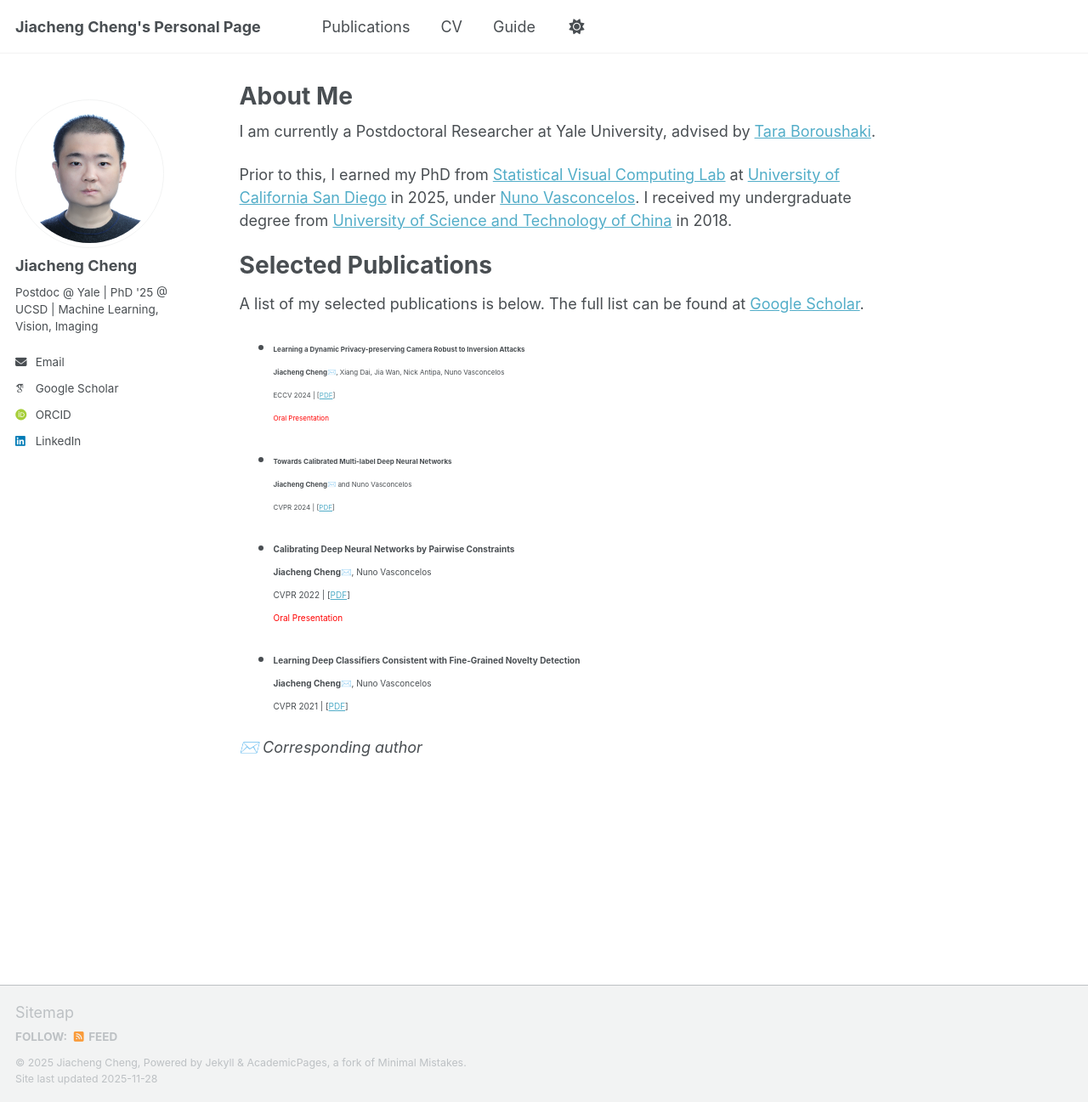
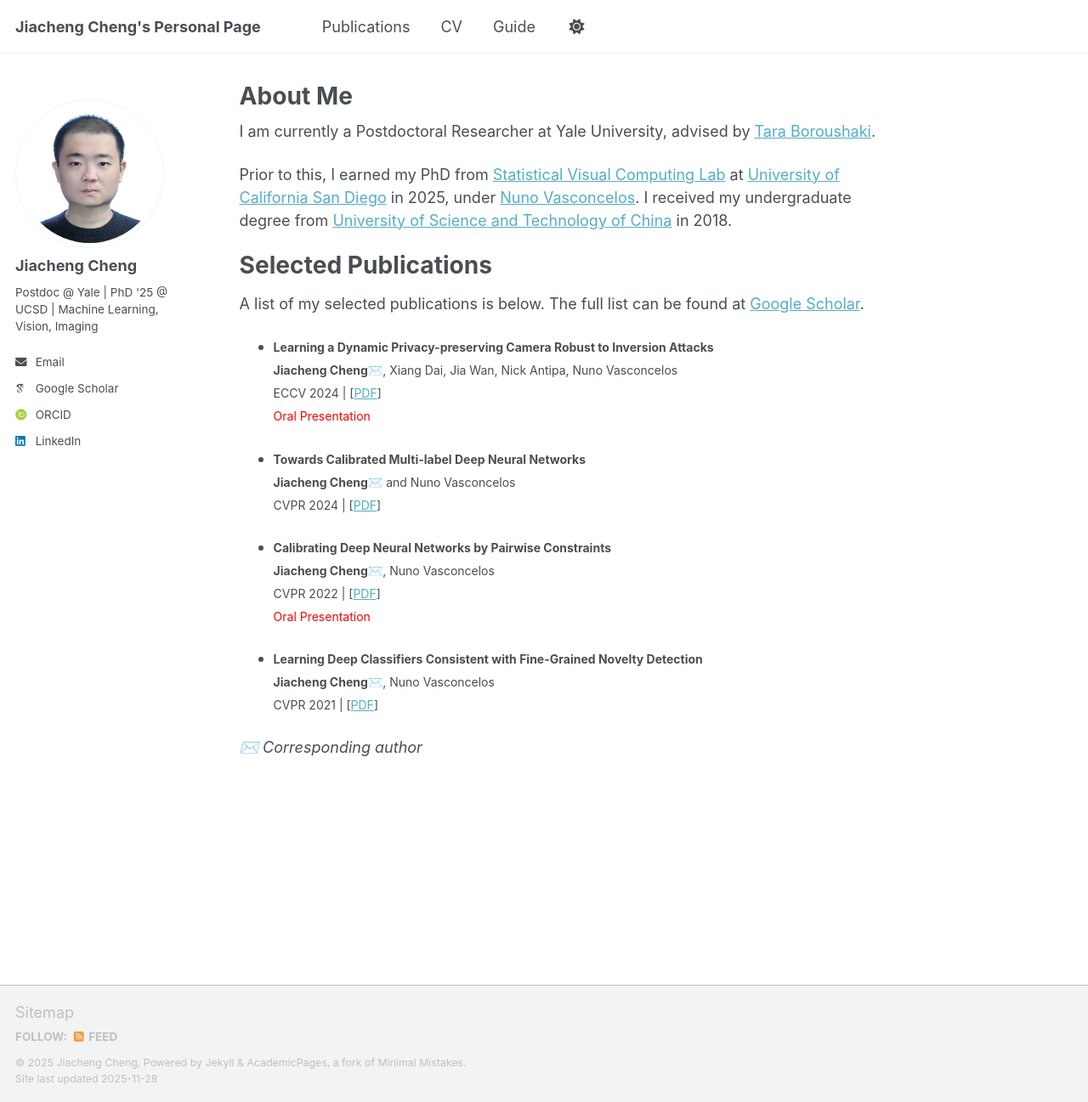
Before and after one commit to JiachengCheng96/JiachengCheng96.github.io, a Jekyll site: the page built from _pages/about.md, in a window 1280 px wide and 1297 px high. Shown: the whole window at 85% size. Built offline with Jekyll 4.4.1, drawn with Linux system fonts in a browser that asks for light colours; some web fonts are replaced; a script that is not in the unit is left out.

Commit message:
Update about.md

```diff
--- a/_pages/about.md
+++ b/_pages/about.md
@@ -17,24 +17,24 @@ Prior to this, I earned my PhD from  [Statistical Visual Computing Lab](http://w
 
 A list of my selected publications is below. The full list can be found at [Google Scholar](https://scholar.google.com/citations?user=bWqc6Z8AAAAJ&hl).
 
-- <span style="font-size:8px;"> **Learning a Dynamic Privacy-preserving Camera Robust to Inversion Attacks**<br>
+- <span style="font-size:14px;"> **Learning a Dynamic Privacy-preserving Camera Robust to Inversion Attacks**<br>
 **Jiacheng Cheng**✉️, Xiang Dai, Jia Wan, Nick Antipa, Nuno Vasconcelos<br>
 ECCV 2024 | [[PDF](#)]<br>
 <span style="color:red;">Oral Presentation</span>
 </span>
 
-- <span style="font-size:8px;"> **Towards Calibrated Multi-label Deep Neural Networks**<br>
+- <span style="font-size:14px;"> **Towards Calibrated Multi-label Deep Neural Networks**<br>
 **Jiacheng Cheng**✉️ and Nuno Vasconcelos<br>
 CVPR 2024 | [[PDF](#)]
 </span>
 
-- <span style="font-size:10px;"> **Calibrating Deep Neural Networks by Pairwise Constraints**<br>
+- <span style="font-size:14px;"> **Calibrating Deep Neural Networks by Pairwise Constraints**<br>
 **Jiacheng Cheng**✉️, Nuno Vasconcelos<br>
 CVPR 2022 | [[PDF](#)]<br>
 <span style="color:red;">Oral Presentation</span>
 </span>
 
-- <span style="font-size:10px;"> **Learning Deep Classifiers Consistent with Fine-Grained Novelty Detection**<br>
+- <span style="font-size:14px;"> **Learning Deep Classifiers Consistent with Fine-Grained Novelty Detection**<br>
 **Jiacheng Cheng**✉️, Nuno Vasconcelos<br>
 CVPR 2021 | [[PDF](#)]
 </span>
```
